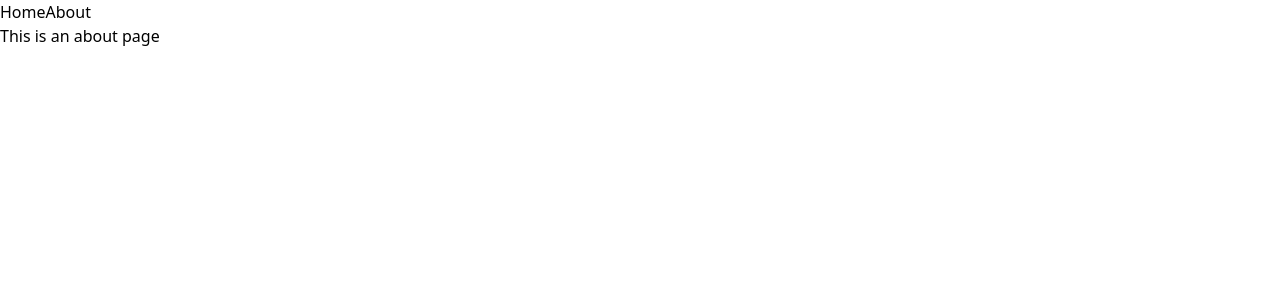
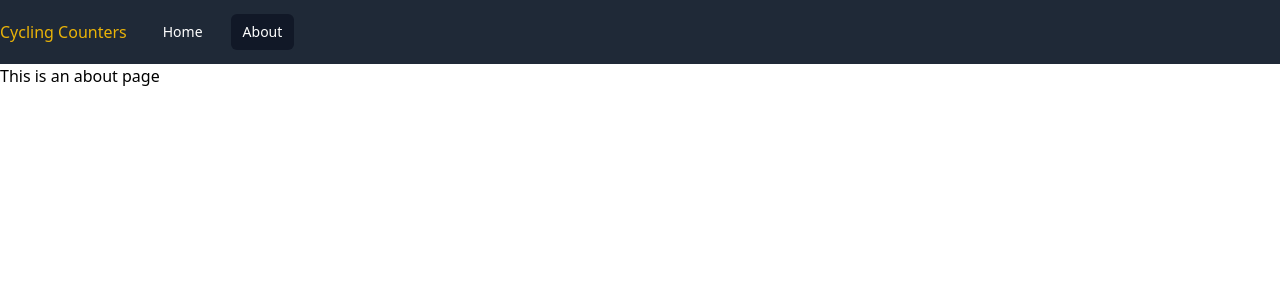
Before and after one commit to jbiddulph/cycling-counters, a Vue app: page /about in a window 1280 px wide. Shown: the top 300 px of the page. Built offline with nearby package versions, Linux system fonts and the light colour scheme.

Commit message:
mobile navigation

```diff
--- a/src/App.vue
+++ b/src/App.vue
@@ -5,5 +5,5 @@
 
 <script setup>
 import NavHeader from './components/NavHeader.vue'
-import { RouterLink, RouterView } from 'vue-router'
+import { RouterView } from 'vue-router'
 </script>
--- a/src/components/NavHeader.vue
+++ b/src/components/NavHeader.vue
@@ -1,14 +1,59 @@
 <template>
-  <header>
-    <div class="wrapper">
-      <nav>
-        <RouterLink to="/">Home</RouterLink>
-        <RouterLink to="/about">About</RouterLink>
-      </nav>
+  <nav class="bg-gray-800">
+    <div class="mx-auto container">
+      <div class="relative flex h-16 items-center justify-between">
+        <div class="absolute inset-y-0 left-0 flex items-center sm:hidden">
+          <!-- Mobile menu button -->
+          <button
+            type="button"
+            class="relative inline-flex items-center justify-center rounded-md p-2 text-gray-400 hover:bg-gray-700 hover:text-white focus:outline-none focus:ring-2 focus:ring-inset focus:ring-white"
+            aria-controls="mobile-menu"
+            aria-expanded="false"
+            @click="toggleMobileMenu"
+          >
+          </button>
+        </div>
+        <div class="flex flex-1 items-center justify-center sm:items-stretch sm:justify-start">
+          <div class="flex flex-shrink-0 items-center text-yellow-500">
+            Cycling Counters
+          </div>
+          <div class="hidden sm:ml-6 sm:block">
+            <div class="flex space-x-4">
+              <RouterLink
+                to="/"
+                :class="{
+                  'bg-gray-900': $route.path === '/',
+                  'text-gray-300 hover:bg-gray-700 hover:text-white': $route.path !== '/'
+                }"
+                class="text-white rounded-md px-3 py-2 text-sm font-medium"
+              >
+                Home
+              </RouterLink>
+              <RouterLink
+                to="/about"
+                :class="{
+                  'bg-gray-900': $route.path === '/about',
+                  'text-gray-300 hover:bg-gray-700 hover:text-white': $route.path !== '/about'
+                }"
+                class="text-white rounded-md px-3 py-2 text-sm font-medium"
+              >
+                About
+              </RouterLink>
+            </div>
+          </div>
+        </div>
+      </div>
     </div>
-  </header>
+  </nav>
 </template>
 
 <script setup>
-import { RouterLink, RouterView } from 'vue-router'
+import { ref } from 'vue';
+import { RouterLink } from 'vue-router';
+
+const mobileMenuOpen = ref(false);
+
+const toggleMobileMenu = () => {
+  mobileMenuOpen.value = !mobileMenuOpen.value;
+};
 </script>
--- a/src/views/AboutView.vue
+++ b/src/views/AboutView.vue
@@ -1,5 +1,5 @@
 <template>
-  <div class="about">
+  <div class="about container mx-auto">
     <h1>This is an about page</h1>
   </div>
 </template>
```
